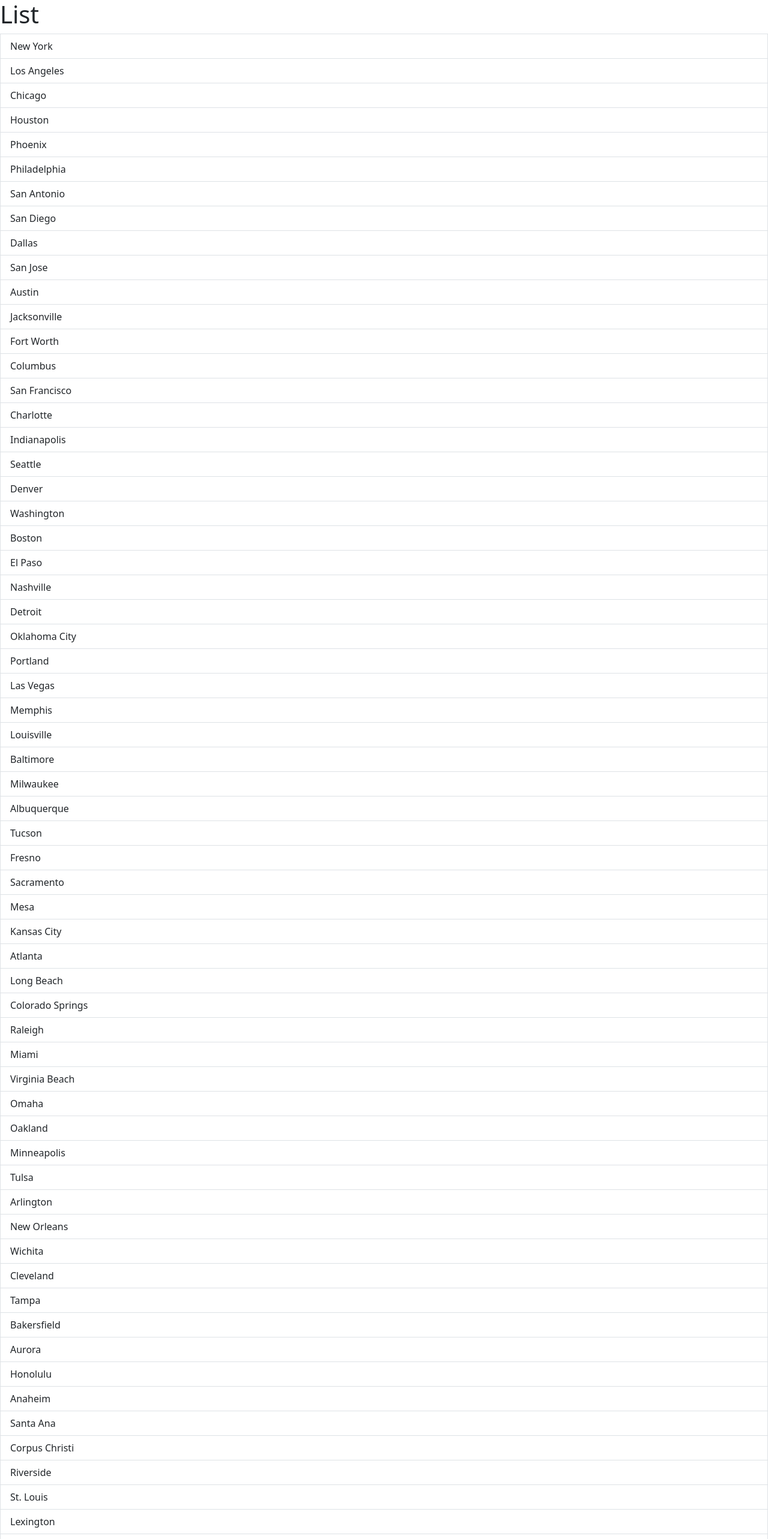
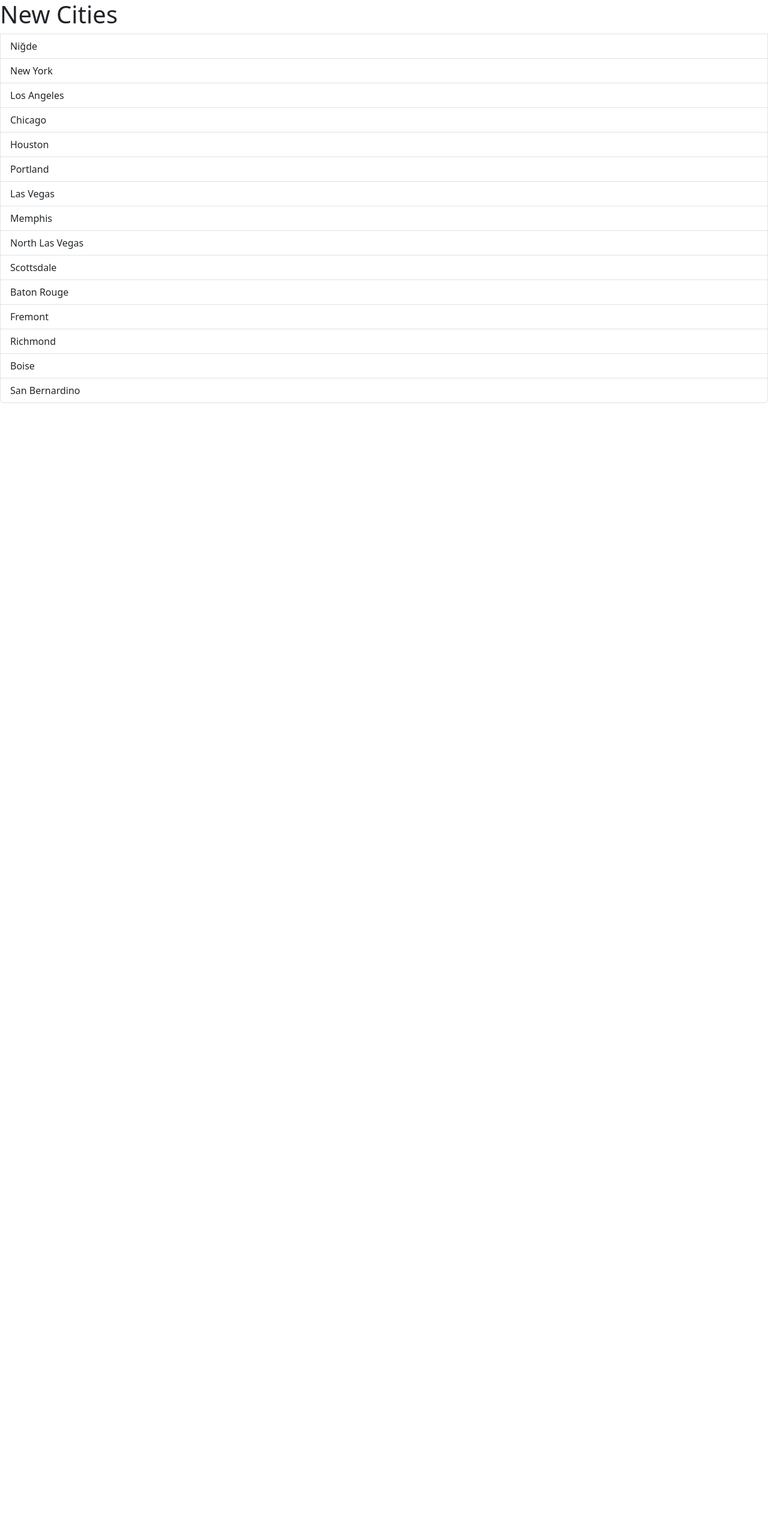
Before and after one commit to holcay92/ReactTutorial, a React (Vite) app: page / in a window 1280 px wide. Shown: the top 2566 px of the page at 60% size. After the commit the page ends 800 px from the top, so only its background shows below. Built offline with nearby package versions, Linux system fonts and the light colour scheme.

Commit message:
function as a paramter to a component

```diff
--- a/src/App.tsx
+++ b/src/App.tsx
@@ -1,10 +1,32 @@
+import ListGroup from "./components/ListGroup";
+function App() {
+  let items = [
+    "Niğde",
+    "New York",
+    "Los Angeles",
+    "Chicago",
+    "Houston",
+    "Portland",
+    "Las Vegas",
+    "Memphis",
+    "North Las Vegas",
+    "Scottsdale",
+    "Baton Rouge",
+    "Fremont",
+    "Richmond",
+    "Boise",
+    "San Bernardino",
+  ];
 
-import ListGroup from './components/ListGroup';
-function App (){
-    return (
-        <div>
-            <ListGroup/>
-        </div>
-    )
+  const handleClick = (item: string) => console.log(item);
+  return (
+    <div>
+      <ListGroup
+        items={items}
+        heading="New Cities"
+        onItemSelect={handleClick}
+      />
+    </div>
+  );
 }
 export default App;
--- a/src/components/ListGroup.tsx
+++ b/src/components/ListGroup.tsx
@@ -1,118 +1,18 @@
 import React, { MouseEvent, useState } from "react";
-function ListGroup() {
-  let items = [
-    "New York",
-    "Los Angeles",
-    "Chicago",
-    "Houston",
-    "Phoenix",
-    "Philadelphia",
-    "San Antonio",
-    "San Diego",
-    "Dallas",
-    "San Jose",
-    "Austin",
-    "Jacksonville",
-    "Fort Worth",
-    "Columbus",
-    "San Francisco",
-    "Charlotte",
-    "Indianapolis",
-    "Seattle",
-    "Denver",
-    "Washington",
-    "Boston",
-    "El Paso",
-    "Nashville",
-    "Detroit",
-    "Oklahoma City",
-    "Portland",
-    "Las Vegas",
-    "Memphis",
-    "Louisville",
-    "Baltimore",
-    "Milwaukee",
-    "Albuquerque",
-    "Tucson",
-    "Fresno",
-    "Sacramento",
-    "Mesa",
-    "Kansas City",
-    "Atlanta",
-    "Long Beach",
-    "Colorado Springs",
-    "Raleigh",
-    "Miami",
-    "Virginia Beach",
-    "Omaha",
-    "Oakland",
-    "Minneapolis",
-    "Tulsa",
-    "Arlington",
-    "New Orleans",
-    "Wichita",
-    "Cleveland",
-    "Tampa",
-    "Bakersfield",
-    "Aurora",
-    "Honolulu",
-    "Anaheim",
-    "Santa Ana",
-    "Corpus Christi",
-    "Riverside",
-    "St. Louis",
-    "Lexington",
-    "Pittsburgh",
-    "Stockton",
-    "Anchorage",
-    "Cincinnati",
-    "Saint Paul",
-    "Greensboro",
-    "Toledo",
-    "Newark",
-    "Plano",
-    "Henderson",
-    "Lincoln",
-    "Orlando",
-    "Jersey City",
-    "Chula Vista",
-    "Buffalo",
-    "Fort Wayne",
-    "Chandler",
-    "St. Petersburg",
-    "Laredo",
-    "Durham",
-    "Irvine",
-    "Madison",
-    "Norfolk",
-    "Lubbock",
-    "Gilbert",
-    "Winston–Salem",
-    "Glendale",
-    "Reno",
-    "Hialeah",
-    "Garland",
-    "Chesapeake",
-    "Irving",
-    "North Las Vegas",
-    "Scottsdale",
-    "Baton Rouge",
-    "Fremont",
-    "Richmond",
-    "Boise",
-    "San Bernardino",
-  ];
-  //items = [];
+
+interface ListGroupProps {
+  items: string[];
+  heading: string;
+  onItemSelect: (item: string) => void;
+}
+
+function ListGroup({ items, heading, onItemSelect }: ListGroupProps) {
   const handleClick = (event: MouseEvent) => console.log(event);
   const [selectedIndex, setSelectedIndex] = useState(-1);
 
-  /*   const getEmptyMessage = () => {
-    return items.length === 0 ? <p>There are no items in the list.</p> : null;
-  }; */
-
   return (
     <ul className="list-group">
-      <h1>List</h1>
+      <h1>{heading}</h1>
       {/*getEmptyMessage()*/}
       {/* it is the same as above with short circuit operator */}
       {items.length === 0 && <p>There are no items in the list.</p>}
@@ -126,7 +26,7 @@ function ListGroup() {
           key={index}
           onClick={() => {
             setSelectedIndex(index);
-            handleClick;
+            onItemSelect(item);
           }}
         >
           {item}
```
